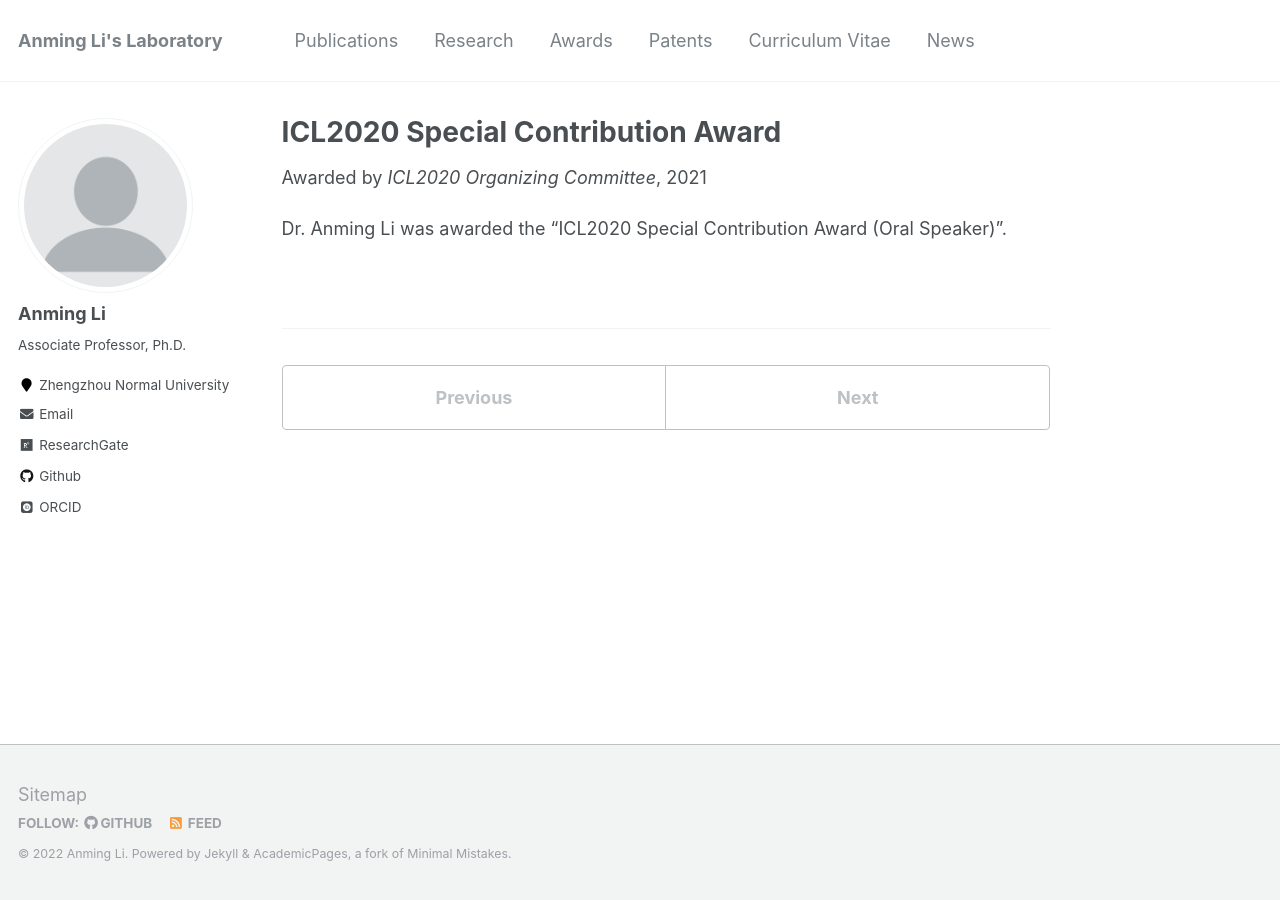
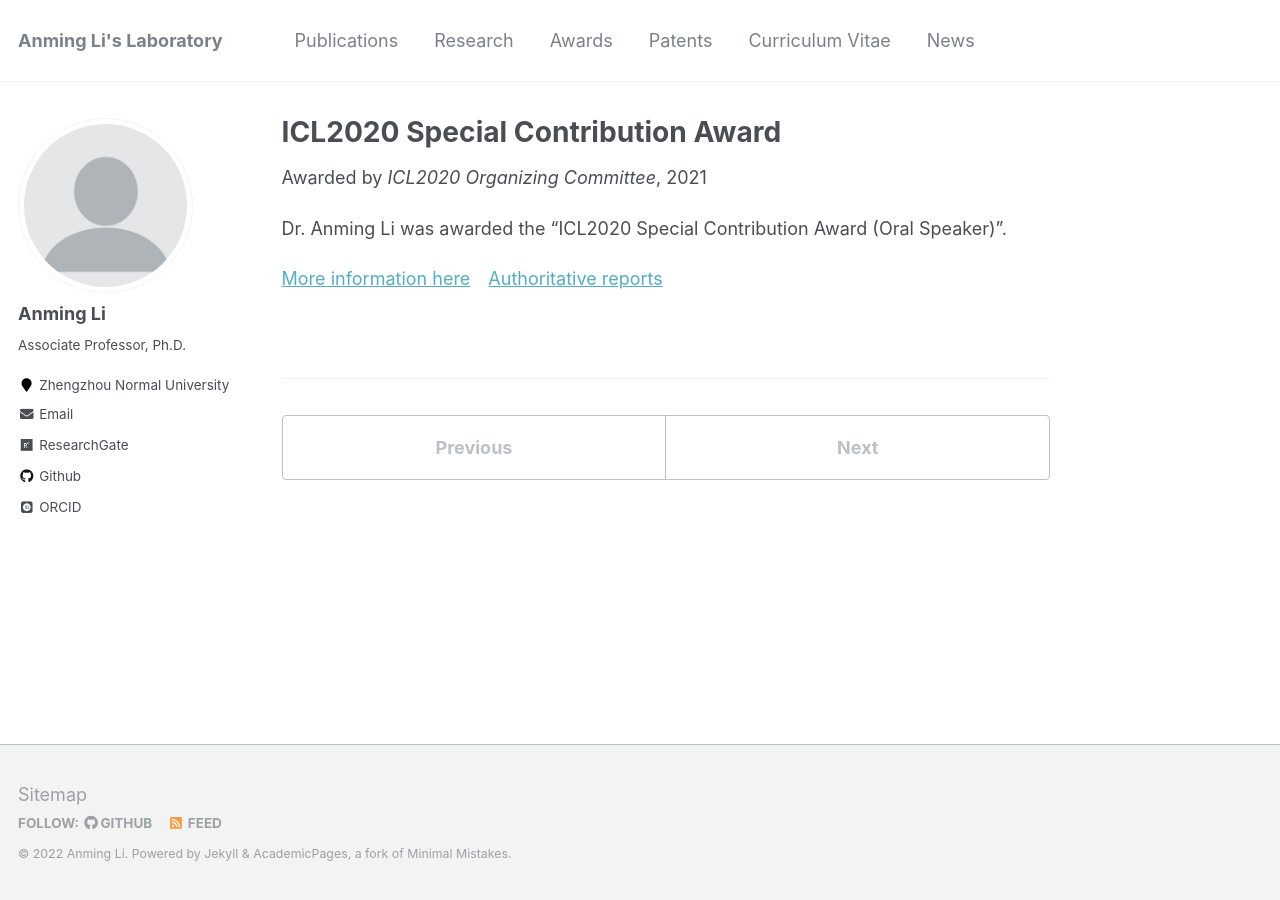
Before and after one commit to ucnclab/ucnclab.github.io, a Jekyll site: the page built from _awards/2021-award4.md, in a window 1280 px wide. Built offline with Jekyll 4.4.1, drawn with Linux system fonts in a browser that asks for light colours; some web fonts are replaced.

Commit message:
Add files via upload

```diff
--- a/_awards/2021-award4.md
+++ b/_awards/2021-award4.md
@@ -9,3 +9,5 @@ location: "Changchun, China"
 ---
 
 Dr. Anming Li was awarded the "ICL2020 Special Contribution Award (Oral Speaker)".
+
+[More information here](https://www.nenu.edu.cn/info/1055/13563.htm)&emsp;[Authoritative reports](https://www.nenu.edu.cn/info/1055/13565.htm)
```
